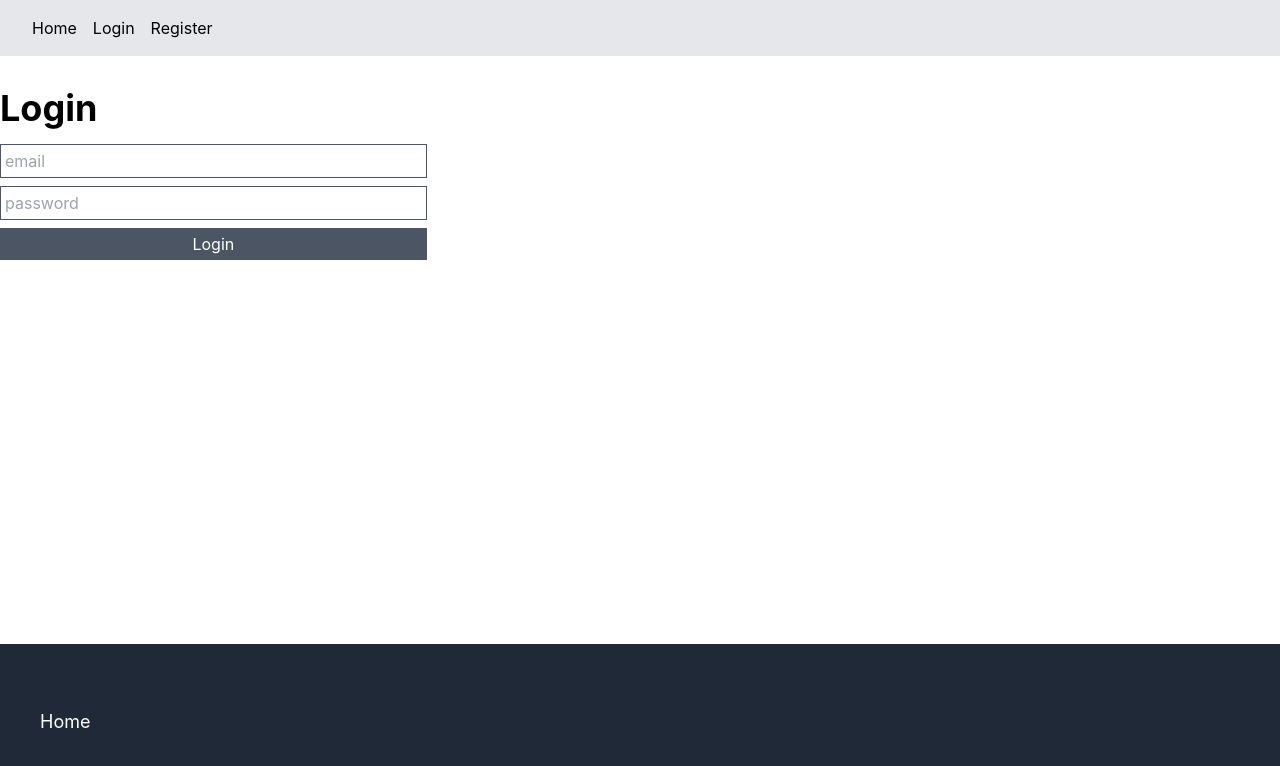
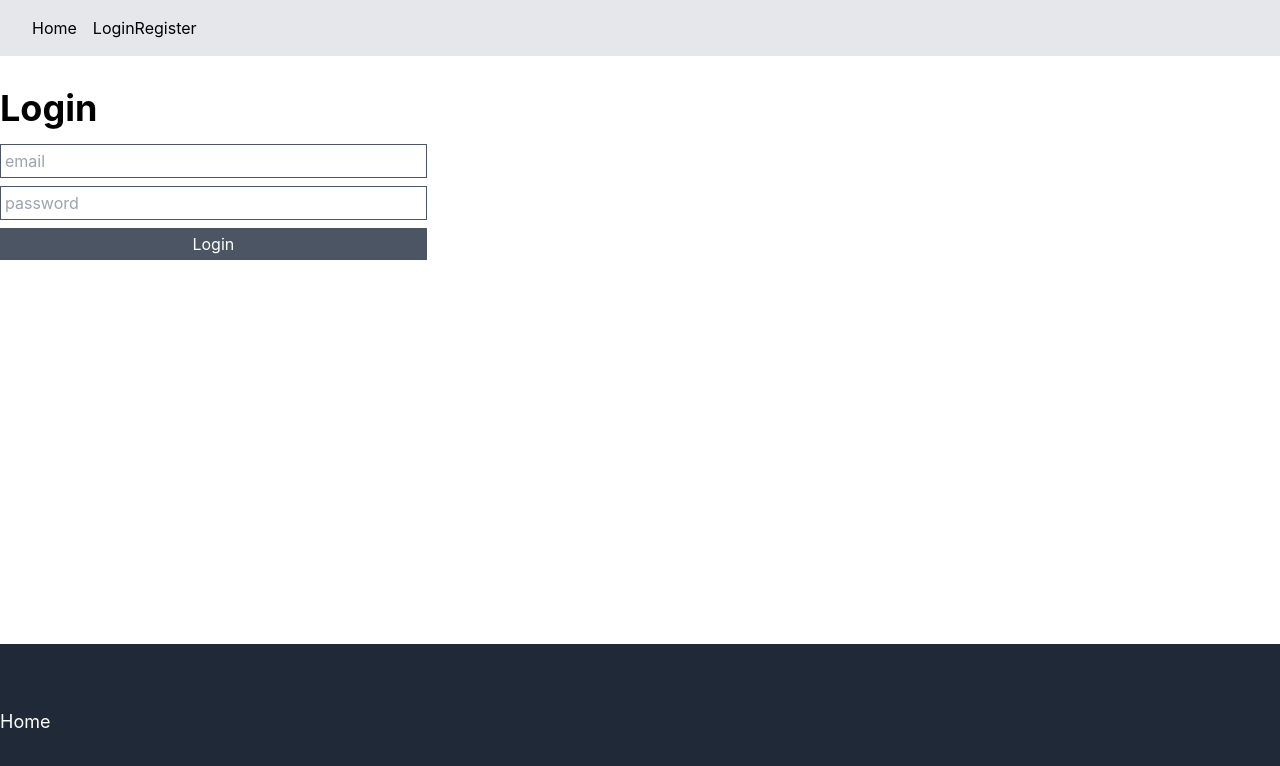
Before and after one commit to Kazimir42/kazi-place, a React (Create React App) app in the folder front/: page /login in a window 1280 px wide. Shown: the top 766 px of the page. Built offline with nearby package versions, Linux system fonts and the light colour scheme.

Commit message:
check connected

```diff
--- a/front/src/partials/Footer.js
+++ b/front/src/partials/Footer.js
@@ -3,8 +3,8 @@ import {Link} from "react-router-dom";
 function Footer() {
 
     return(
-        <footer className="py-16 px-2 mt-auto bg-gray-800">
-            <div className="container mx-auto flex px-8 flex-row justify-between text-lg">
+        <footer className="py-16 mt-auto bg-gray-800">
+            <div className="container mx-auto flex flex-row justify-between text-lg">
 
                 <ul>
                     <li>
--- a/front/src/partials/Header.js
+++ b/front/src/partials/Header.js
@@ -1,6 +1,39 @@
 import {Link} from "react-router-dom";
+import {useEffect, useState} from "react";
 
 function Header() {
+    const [connected, setConnected] = useState(false);
+
+    useEffect(() => {
+        isConnected();
+    }, [])
+
+    function isConnected() {
+        setConnected(!!localStorage.getItem('token'))
+    }
+
+    function NotConnectedLinks() {
+        return (
+            <div>
+                <Link to="/login">
+                    Login
+                </Link>
+                <Link to="/register">
+                    Register
+                </Link>
+            </div>
+        )
+    }
+
+    function ConnectedLinks() {
+        return (
+            <div>
+                <Link to="/my-profile">
+                    My profile
+                </Link>
+            </div>
+        )
+    }
 
     return (
         <header className="py-4 px-8 w-full bg-gray-200 ">
@@ -8,12 +41,12 @@ function Header() {
                 <Link to="/">
                     Home
                 </Link>
-                <Link to="/login">
-                    Login
-                </Link>
-                <Link to="/register">
-                    Register
-                </Link>
+                {
+                    connected ?
+                        <ConnectedLinks />
+                        :
+                        <NotConnectedLinks />
+                }
 
             </div>
         </header>
```
